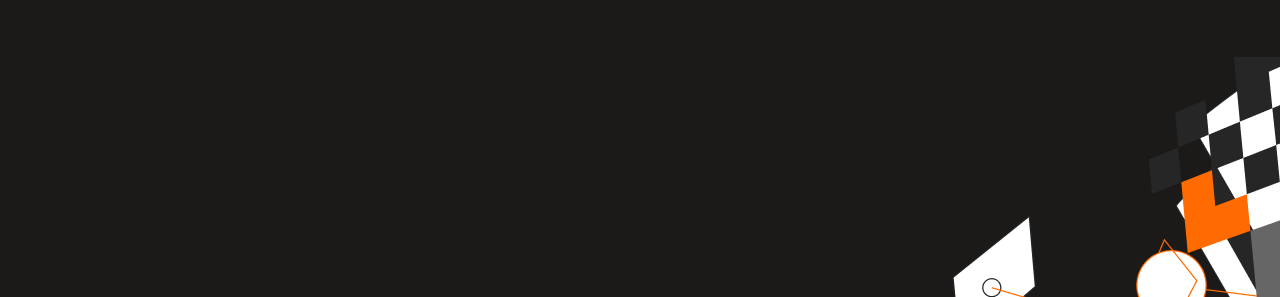
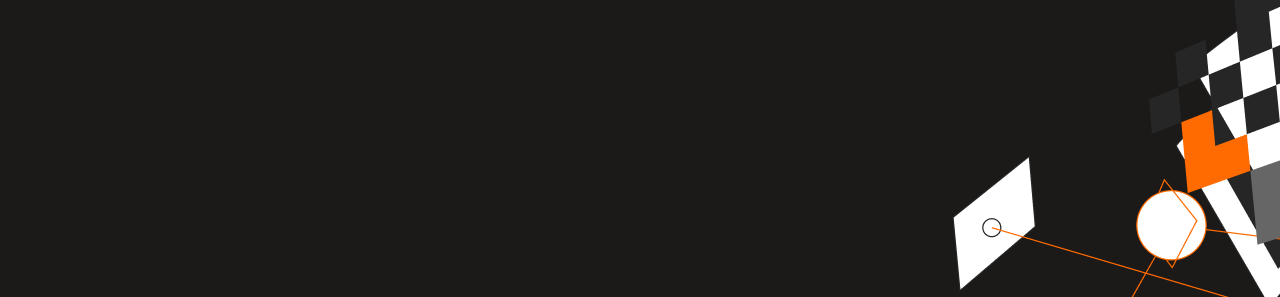
Before and after one commit to prince-rutagengwa/mobile-portfolio, a website: page index.html in a window 1280 px wide. Shown: the part 80-377 px from the top of the page. Drawn offline with Linux system fonts and the light colour scheme.

Commit message:
Change position of background image in section-one

```diff
--- a/index.css
+++ b/index.css
@@ -718,8 +718,6 @@ footer {
     display: flex;
     justify-content: space-around;
     padding-top: 130px;
-
-    /* gap: 24px; */
   }
 
   .recent-woks-title > h1 {
@@ -934,7 +932,7 @@ footer {
     display: flex;
     background-image: url(./Desktop-images/Illustration-header.png);
     background-repeat: no-repeat;
-    background-position: center right;
+    background-position: top right;
     width: auto 1440px;
     height: auto 870px;
   }
```
